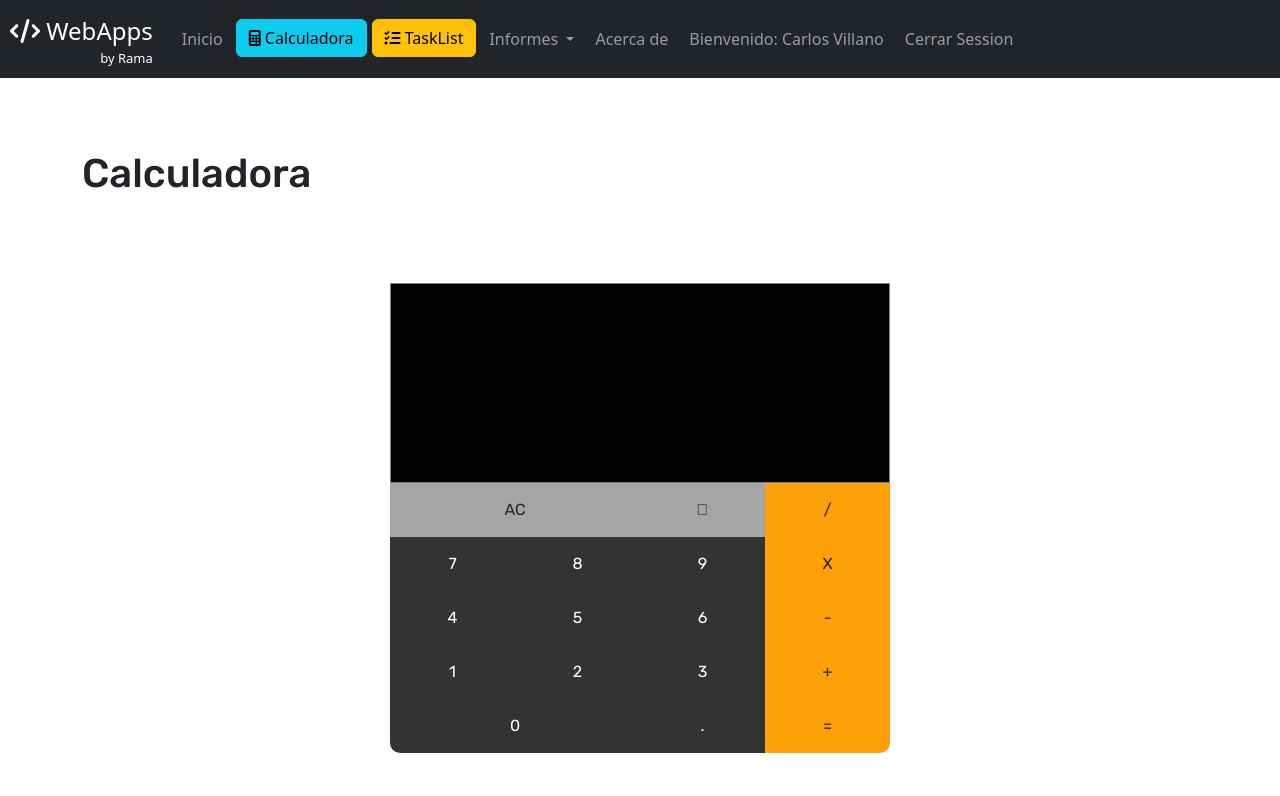
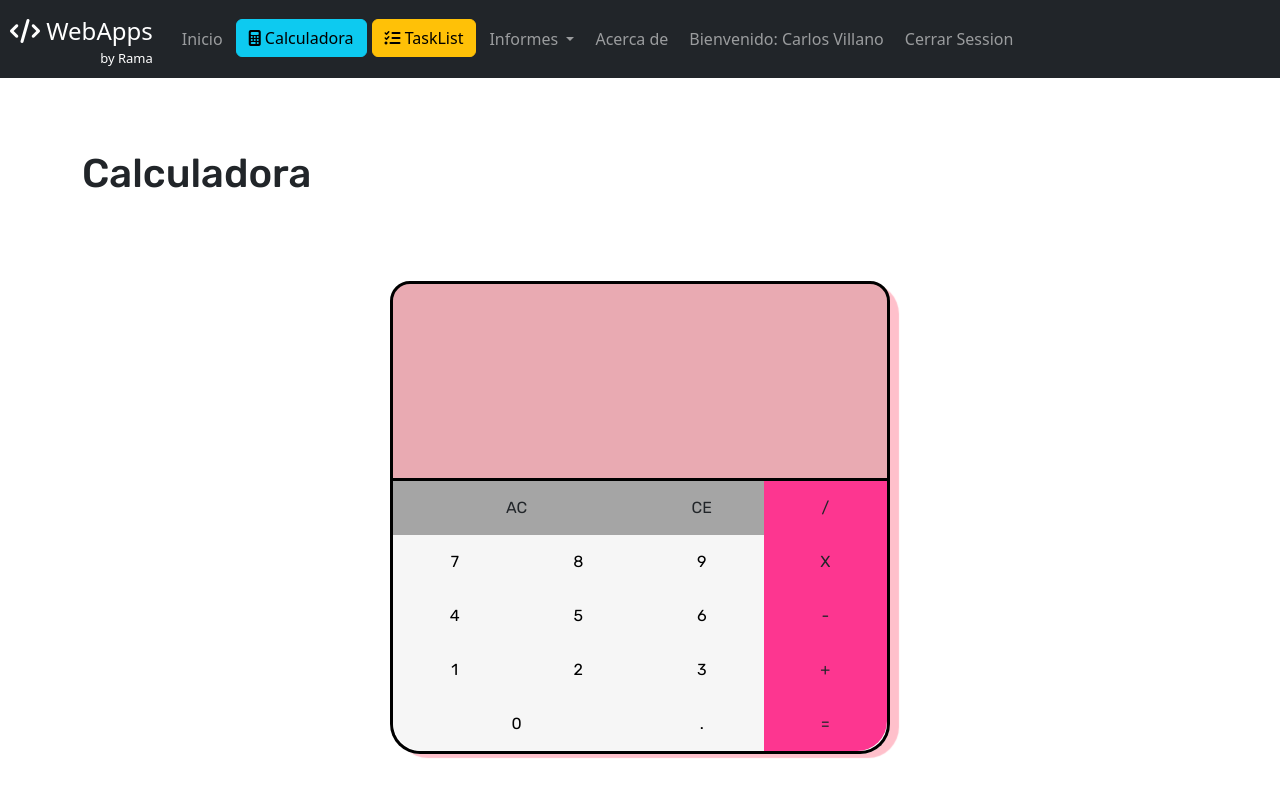
Before and after one commit to xRamax/LearningWebDevelopment, an Angular app in the folder WebApps/: page /inicio in a window 1280 px wide. Shown: the top 796 px of the page. Built offline with nearby package versions, Linux system fonts and the light colour scheme.

Commit message:
Modificaciones estilo calculadora
- Queda algo detalloso que cambiar (lo último con respecto al diseño hasta nueva versión) que es rellenar esos bordes blancos antes de los bordes de la calculadora.

```diff
--- a/WebApps/src/app/components/calculadora/calculadora.component.css
+++ b/WebApps/src/app/components/calculadora/calculadora.component.css
@@ -13,7 +13,6 @@
     align-items: center;
     height: 80vh;
     padding: 15px;
-
 }
 
 .calculator{
@@ -21,8 +20,10 @@
     display: flex;
     flex-direction: column;
     width: 500px;
-    /* border: 1px solid black;
-    border-radius: 10px; */
+    padding: 0px;
+    /* border: 3px solid black; */
+    border-radius: 30px;
+    box-shadow: 8px 3px 1px 1px pink;
 }
 
 
@@ -33,12 +34,13 @@
     height: 200px;
     text-align: right;
     overflow-x: auto;
-    /* border-top-left-radius: 10px;
-    border-top-right-radius: 10px; */
-    background-color: black;
-    border: 1px solid grey;
+    border-top-left-radius: 20px;
+    border-top-right-radius: 20px;
+    background-color:#E9AAB2;
     color: white;
     font-size: xx-large;
+    border: 3px solid black;
+    padding: 0px;
 }
 
 
@@ -52,6 +54,11 @@
     display: flex;
     width: 100%;
     flex-wrap: wrap;
+    border-radius: 30px;
+    border: 3px solid black;
+    border-top-left-radius: 0px;
+    border-top-right-radius: 0px;
+    border-top: none;
 }
 
 .keypad-button {
@@ -59,13 +66,14 @@
     padding: 15px 0;
     text-align: center;
     cursor: pointer;
-    background-color: #333333;
+    background-color: #F6F6F6;
 }
 
 .keypad-button:hover {
 
-    opacity: 0.7;
-    transition: opacity 0.5s;
+    background-color: #A5A5A5;
+    opacity: 0.65;
+    transition: opacity 0.35s, background-color 0.35s;
 }
 
 .keypad-button.large{
@@ -74,7 +82,7 @@
 
 .keypad-button.operator{
 
-    background-color: #FEA108;
+    background-color: #FD3690;
 }
 
 .keypad-button.special{
@@ -82,6 +90,21 @@
     background-color: #A5A5A5;
 }
 
+
+
+
 .keypad-button.number{
-    color: white;
+    color: black;
 }
+
+
+
+.border-bottom-left-button{
+
+    border-bottom-left-radius: 30px;
+}
+
+.border-bottom-right-button{
+
+    border-bottom-right-radius: 30px;
+}
--- a/WebApps/src/app/components/calculadora/calculadora.component.html
+++ b/WebApps/src/app/components/calculadora/calculadora.component.html
@@ -7,9 +7,7 @@
                 <div class="keypad-numbers">
 
                     <div class="keypad-button special large" (click)="addToExpression('AC')">AC</div>
-                    <div class="keypad-button special" (click)="addToExpression('CE')">
-                        <i class="fa-solid fa-delete-left"></i>
-                    </div>
+                    <div class="keypad-button special" (click)="addToExpression('CE')">CE</div>
                     <div class="keypad-button operator" (click)="addToExpression('/')">/</div>
 
                     <div class="keypad-button number" (click)="addToExpression('7')">7</div>
@@ -27,9 +25,10 @@
                     <div class="keypad-button number" (click)="addToExpression('3')">3</div>
                     <div class="keypad-button operator" (click)="addToExpression('+')">+</div>
 
-                    <div class="keypad-button number large" style="border-bottom-left-radius: 10px;" (click)="addToExpression('0')">0</div>
+                    <div class="keypad-button number large border-bottom-left-button" (click)="addToExpression('0')">0</div>
                     <div class="keypad-button number" (click)="addToExpression"(click)="addToExpression('.')">.</div>
-                    <div class="keypad-button operator"  style="border-bottom-right-radius: 10px;" (click)="addToExpression('=')">=</div>
+                    <div class="keypad-button operator border-bottom-right-button"  (click)="addToExpression('=')">=</div>
+
 
                 </div>
         </div>
```
